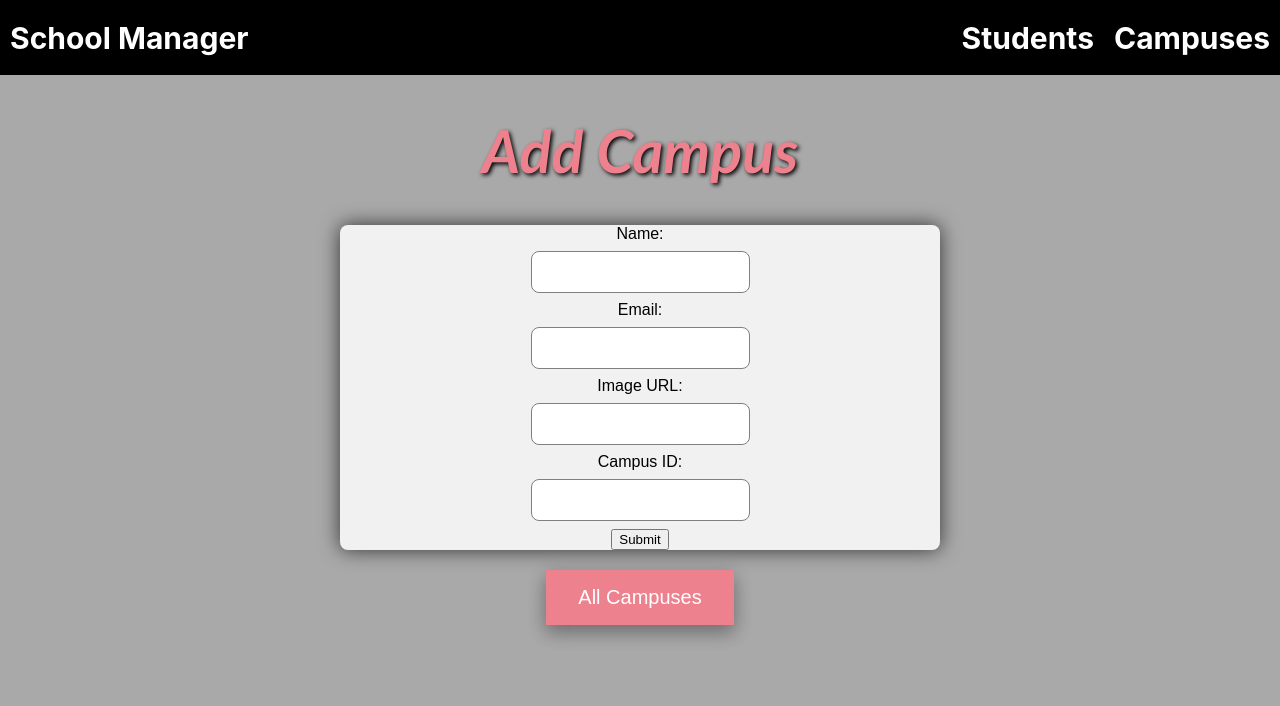
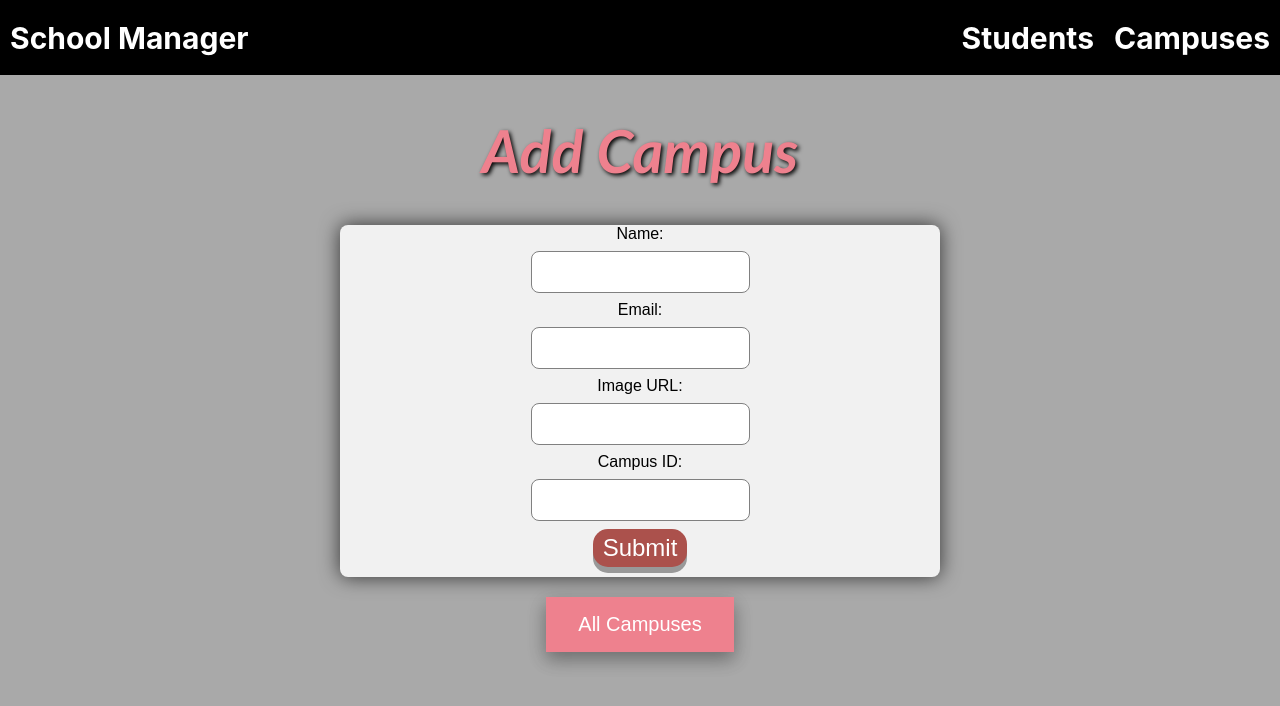
Before and after one commit to waterpolymer/Fullstack-CRUD-App, a React (Create React App) app: page /campuses in a window 1280 px wide. Both pictures are taken after a click on the button "Add Campus". Shown: the top 706 px of the page. Built offline with nearby package versions, Linux system fonts and the light colour scheme.

Commit message:
styled submit button

```diff
--- a/src/components/campuses/AddCampusView.js
+++ b/src/components/campuses/AddCampusView.js
@@ -64,7 +64,7 @@ const AddCampusView = props => {
             />
           </div>
           <div>
-            <input type="submit"></input>
+            <input class="submit" type="submit"></input>
           </div>
         </form>
       </div>
--- a/src/components/campuses/EditCampusView.js
+++ b/src/components/campuses/EditCampusView.js
@@ -76,7 +76,7 @@ const EditCampusView = props => {
             </div>
             <div>
               {" "}
-              <input type="submit" value="submit" />
+              <input type="submit" value="Submit" class="submit" />
             </div>
           </form>
         </div>
--- a/src/components/campuses/campus.css
+++ b/src/components/campuses/campus.css
@@ -99,3 +99,22 @@ div.input {
   color: #8b423e;
   font-size: 25px;
 }
+
+.submit {
+  padding: 5px 10px;
+  margin-bottom: 10px;
+  font-size: 24px;
+  cursor: pointer;
+  text-align: center;
+  text-decoration: none;
+  outline: none;
+  color: #fff;
+  background-color: #ab514c;
+  border: none;
+  border-radius: 15px;
+  box-shadow: 0 6px #999;
+}
+
+.submit:hover {
+  background-color: #783936;
+}
--- a/src/components/students/AddStudentView.js
+++ b/src/components/students/AddStudentView.js
@@ -102,7 +102,7 @@ const AddStudentView = props => {
           </div>
           <div>
             {" "}
-            <input class="box" type="submit" value="submit" />
+            <input class="box" type="submit" value="Submit" class="submit" />
           </div>
         </form>
       </div>
--- a/src/components/students/EditStudentView.js
+++ b/src/components/students/EditStudentView.js
@@ -103,7 +103,7 @@ const EditStudentView = props => {
           </div>
           <div>
             {" "}
-            <input class="box" type="submit" value="submit" />
+            <input class="box" type="submit" value="Submit" class="submit" />
           </div>
         </form>
       </div>
```
